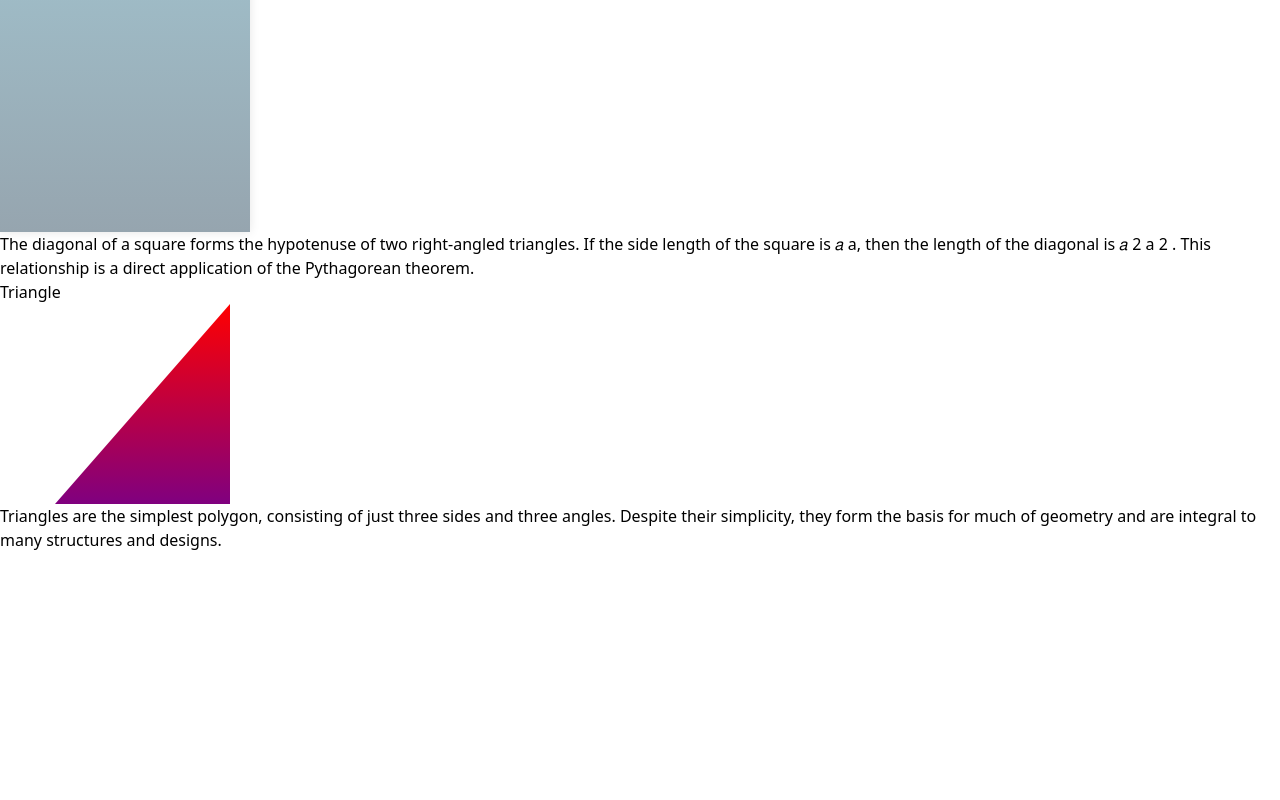
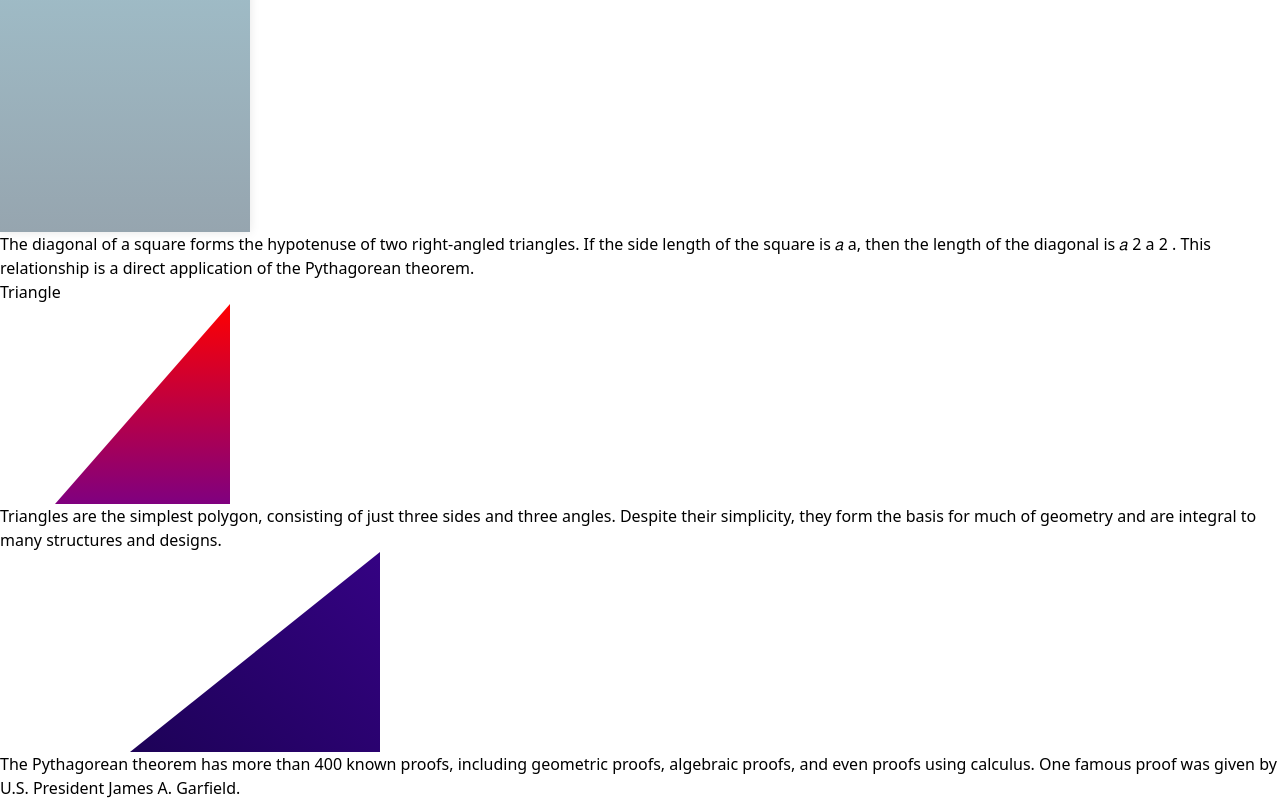
Before and after one commit to waywrd/Hantec-Markets, a Vue app: page /triangle-square in a window 1280 px wide. Shown: the part 386-1186 px from the top of the page. Before the commit the page ends 938 px from the top, so only its background shows below. Built offline with nearby package versions, Linux system fonts and the light colour scheme.

Commit message:
add-element-to-triangle-page-for-symetry

```diff
--- a/src/views/TriangleView.vue
+++ b/src/views/TriangleView.vue
@@ -7,6 +7,13 @@
         <div class="text-xl font-extralight mt-6 pl-12">
           Triangles are the simplest polygon, consisting of just three sides and three angles. Despite their simplicity,
           they form the basis for much of geometry and are integral to many structures and designs.
+        </div>
+      </div>
+      <div class="triangle-container2 self-end mt-8"></div>
+      <div class="sm:w-4/12 w-screen self-end">
+        <div class="text-xl font-extralight mt-6 pl-12">
+          The Pythagorean theorem has more than 400 known proofs, including geometric proofs, algebraic proofs, and even
+          proofs using calculus. One famous proof was given by U.S. President James A. Garfield.
         </div>
       </div>
       <!-- <div class="self-end">Another div</div> -->
@@ -41,4 +48,26 @@ defineProps({ isCombined: Boolean, a: String });
   background: linear-gradient(360deg, #0000ff, #ff0000);
   clip-path: polygon(50% 0%, 0% 100%, 100% 100%);
 }
+
+.triangle-container2 {
+  position: relative;
+  width: 500px;
+  height: 200px;
+  overflow: hidden;
+  right: 120px;
+  @media (max-width: 400px) {
+    right: 0;
+  }
+}
+
+.triangle-container2::before {
+  content: "";
+  position: absolute;
+  top: 0;
+  left: 0;
+  width: 200%;
+  height: 200%;
+  background: linear-gradient(45deg, #05022b, #4f02b4);
+  clip-path: polygon(50% 0%, 100% 0%, 0% 100%);
+}
 </style>
```
